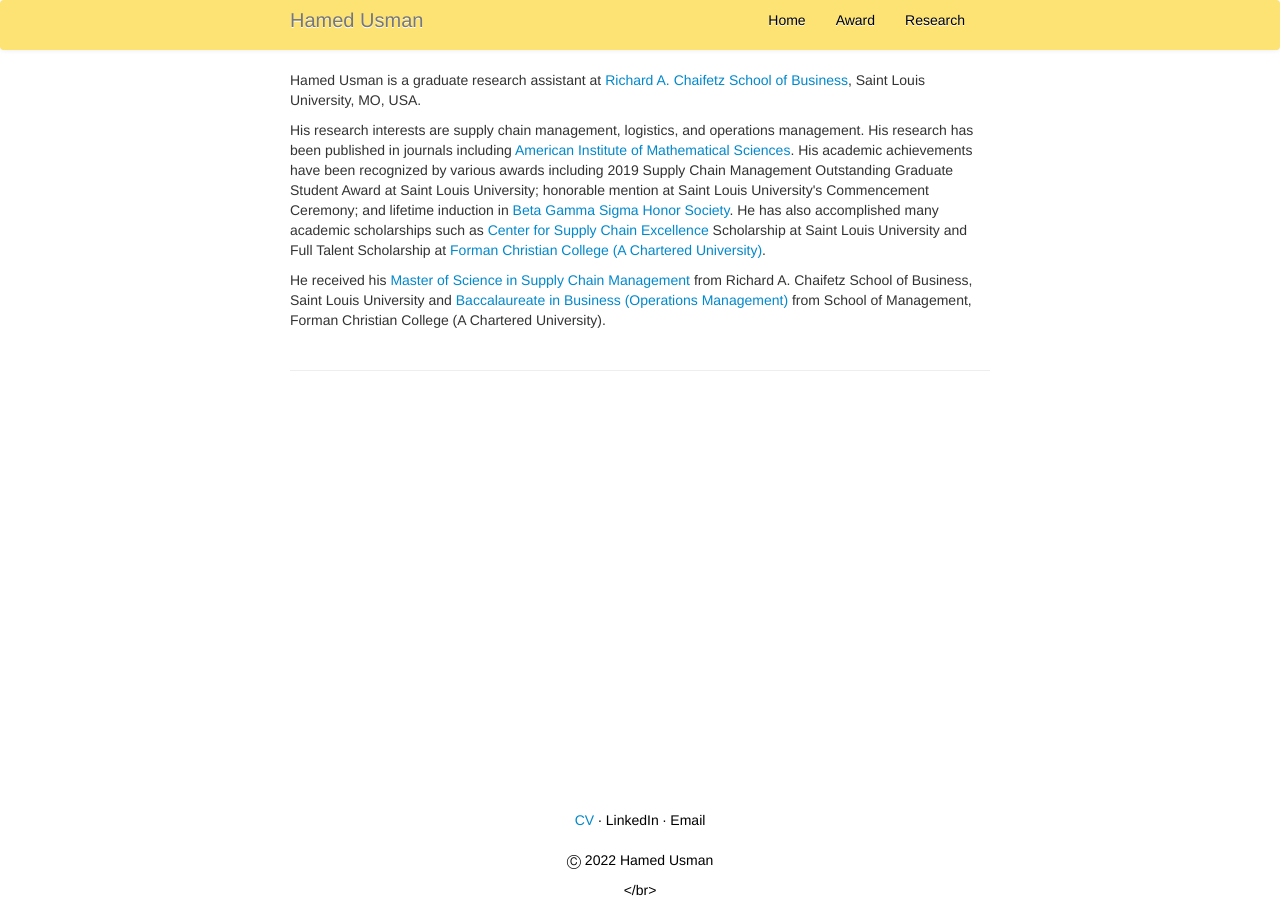
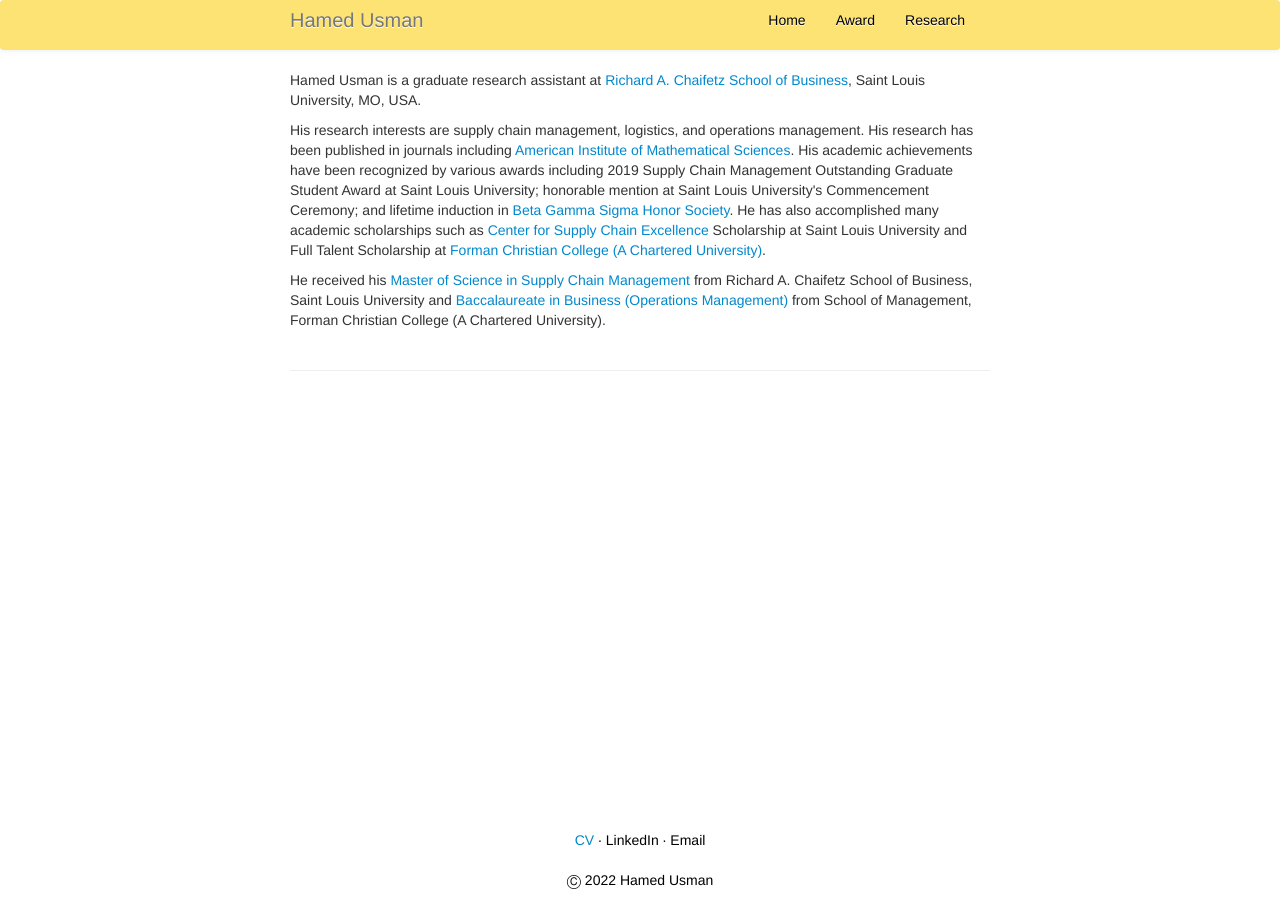
Before and after one commit to hamedusman/hamedusman.github.io, a Jekyll site: the page built from index.md, in a window 1280 px wide. Built offline with Jekyll 4.4.1, drawn with Linux system fonts in a browser that asks for light colours.

Commit message:
Update index.md

```diff
--- a/index.md
+++ b/index.md
@@ -9,5 +9,5 @@
 <p>He received his <a href="https://www.slu.edu/business/graduate/supply-chain-management">Master of Science in Supply Chain Management</a> from Richard A. Chaifetz School of Business, Saint Louis University and <a href="https://www.fccollege.edu.pk/baccalaureate-in-business/">Baccalaureate in Business (Operations Management)</a> from School of Management, Forman Christian College (A Chartered University).</p>
 
 <div class="footer">
-  <p><a href="{{ BASE_PATH }}/assets/CV.pdf"><p class="hover-underline-animation">CV</p></a> ∙ <a href="https://linkedin.com/in/hamedusman"><p class="hover-underline-animation">LinkedIn</p></a> ∙ <a href="mailto:hamedusman@live.com"><p class="hover-underline-animation">Email</p></a></p><p>Ⓒ 2022 Hamed Usman</p></br>
+  <p><a href="{{ BASE_PATH }}/assets/CV.pdf"><p class="hover-underline-animation">CV</p></a> ∙ <a href="https://linkedin.com/in/hamedusman"><p class="hover-underline-animation">LinkedIn</p></a> ∙ <a href="mailto:hamedusman@live.com"><p class="hover-underline-animation">Email</p></a></p><p>Ⓒ 2022 Hamed Usman<br></p>
 </div>
```
